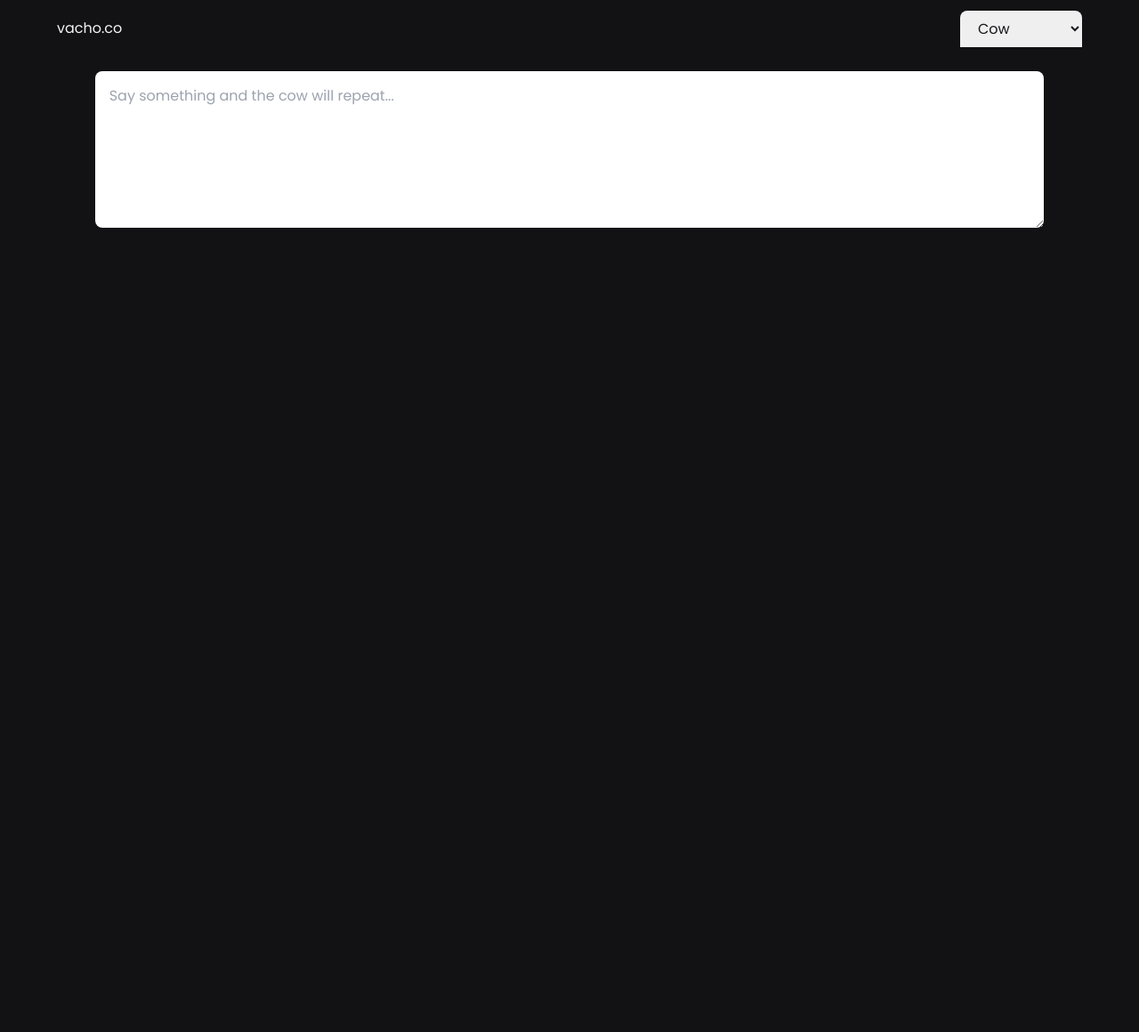
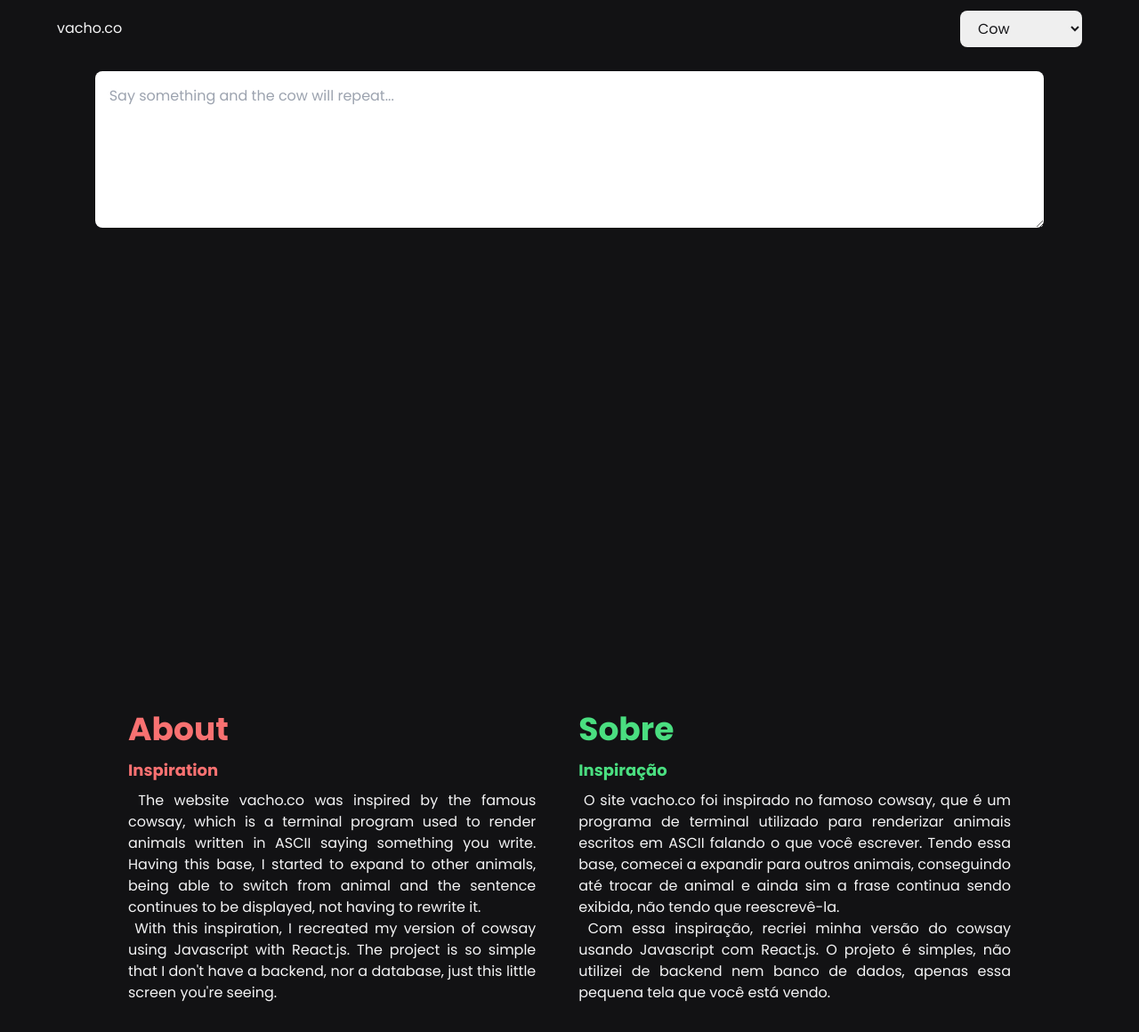
Before and after one commit to eidynho/moosay, a React (Vite) app: page / in a window 1280 px wide. Shown: the whole page at 89% size. Before the commit the page ends 800 px from the top, so only its background shows below. Built offline with nearby package versions, Linux system fonts and the light colour scheme.

Commit message:
New: Adding InfoContent component

```diff
--- a/index.html
+++ b/index.html
@@ -2,7 +2,6 @@
 <html lang="en">
   <head>
     <meta charset="UTF-8" />
-    <link rel="icon" type="image/svg+xml" href="/src/favicon.svg" />
     <meta name="viewport" content="width=device-width, initial-scale=1.0" />
     <link rel="shortcut icon" href="src/assets/cowIcon.ico" type="image/x-icon">
     <title>Welcome to vacho.co</title>
--- a/src/App.tsx
+++ b/src/App.tsx
@@ -2,14 +2,21 @@ import { NavBarComponent } from './components/NavBar'
 import { TextareaComponent } from './components/Textarea'
 
 import { AnimalMessage } from './components/AnimalMessage'
+import { InfoContent } from './components/InfoContent'
 
 export function App() {
 
   return (
-    <div className="flex flex-col justify-center items-center md:container mx-auto">
-      <NavBarComponent />
-      <TextareaComponent />
-      <AnimalMessage />
-    </div>
+    <>
+      <div className="flex flex-col items-center md:container mx-auto h-screen">
+        <NavBarComponent />
+        <TextareaComponent />
+        <AnimalMessage />
+      </div>
+      <div className="max-w-5xl mx-auto mb-8">
+        <InfoContent />
+      </div>
+
+    </>
   )
 }
--- a/src/components/AnimalMessage.tsx
+++ b/src/components/AnimalMessage.tsx
@@ -53,7 +53,7 @@ export function AnimalMessage() {
   return (
     <>
       {
-        !emptyMessage ? (
+        !emptyMessage && (
           <div className="py-2 px-2 max-w-xs text-start">
             <span className="font-mono leading-none break-words">
               <>
@@ -64,7 +64,7 @@ export function AnimalMessage() {
               </>
             </span>
           </div>
-        ) : null
+        )
       }
     </>
   )
--- /dev/null
+++ b/src/components/InfoContent.tsx
@@ -0,0 +1,20 @@
+export function InfoContent() {
+
+  return (
+    <div className="flex flex-col md:gap-4 md:flex-row">
+      <div className="mx-4 mb-12 text-justify md:mb-0">
+        <h1 className="text-4xl font-bold mb-3 text-red-400">About</h1>
+        <h2 className="text-lg font-bold mb-2 text-red-400">Inspiration</h2>
+        <p>&nbsp;The website vacho.co was inspired by the famous cowsay, which is a terminal program used to render animals written in ASCII saying something you write. Having this base, I started to expand to other animals, being able to switch from animal and the sentence continues to be displayed, not having to rewrite it. </p>
+        <p>&nbsp;With this inspiration, I recreated my version of cowsay using Javascript with React.js. The project is so simple that I don't have a backend, nor a database, just this little screen you're seeing.</p>
+      </div>
+
+      <div className="mx-4 text-justify">
+        <h1 className="text-4xl font-bold mb-3 text-green-400">Sobre</h1>
+        <h2 className="text-lg font-bold mb-2 text-green-400">Inspiração</h2>
+        <p>&nbsp;O site vacho.co foi inspirado no famoso cowsay, que é um programa de terminal utilizado para renderizar animais escritos em ASCII falando o que você escrever. Tendo essa base, comecei a expandir para outros animais, conseguindo até trocar de animal e ainda sim a frase continua sendo exibida, não tendo que reescrevê-la. </p>
+        <p>&nbsp;Com essa inspiração, recriei minha versão do cowsay usando Javascript com React.js. O projeto é simples, não utilizei de backend nem banco de dados, apenas essa pequena tela que você está vendo.</p>
+      </div>
+    </div>
+  )
+}
--- a/src/components/NavBar.tsx
+++ b/src/components/NavBar.tsx
@@ -8,7 +8,7 @@ export function NavBarComponent() {
     <nav className="flex items-center justify-between w-full px-8 sm:px-16 h-16">
       <span className="font-poppins">vacho.co</span>
       <select
-        className="text-zinc-900 py-2 px-4 rounded-t-lg outline-none"
+        className="text-zinc-900 py-2 px-4 rounded-lg outline-none"
         onChange={(e) => setAnimal(e.target.value)}
       >
         <option value="cow">Cow</option>
```
